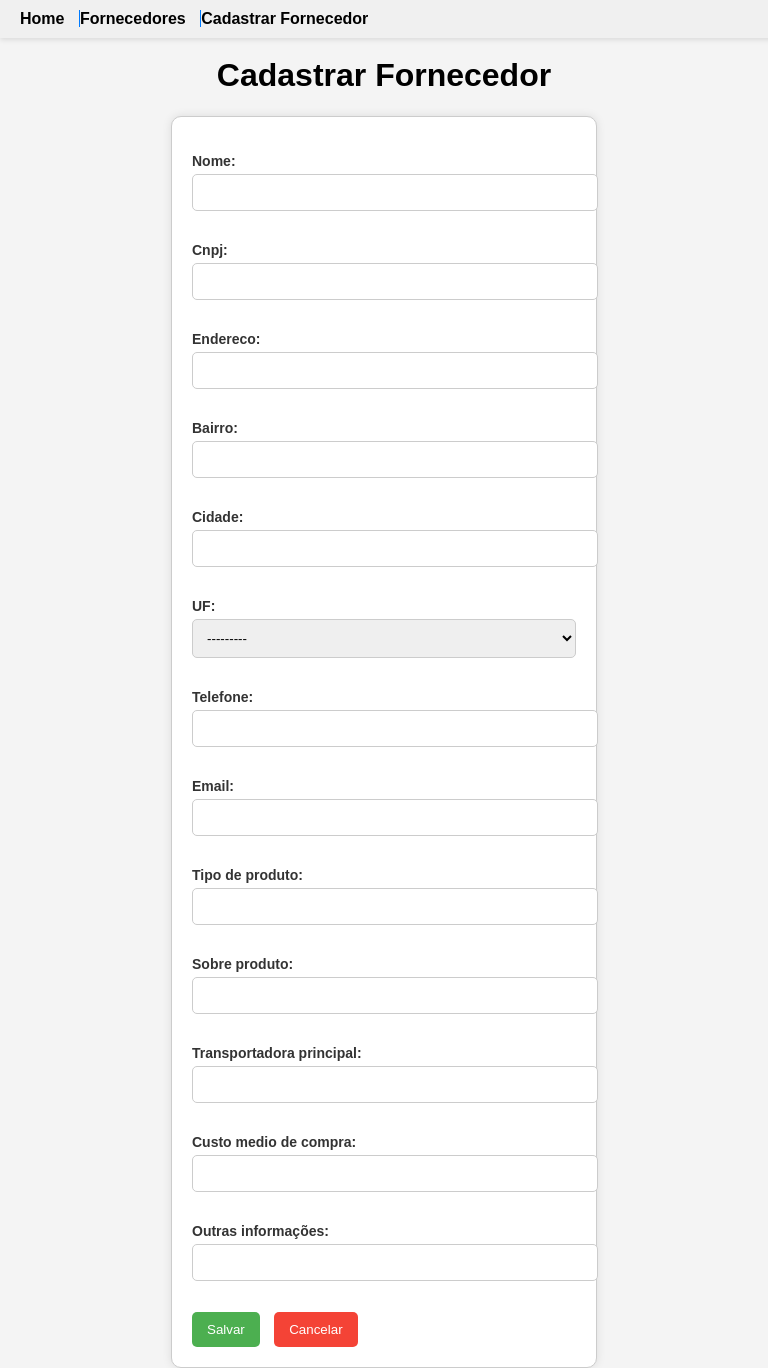
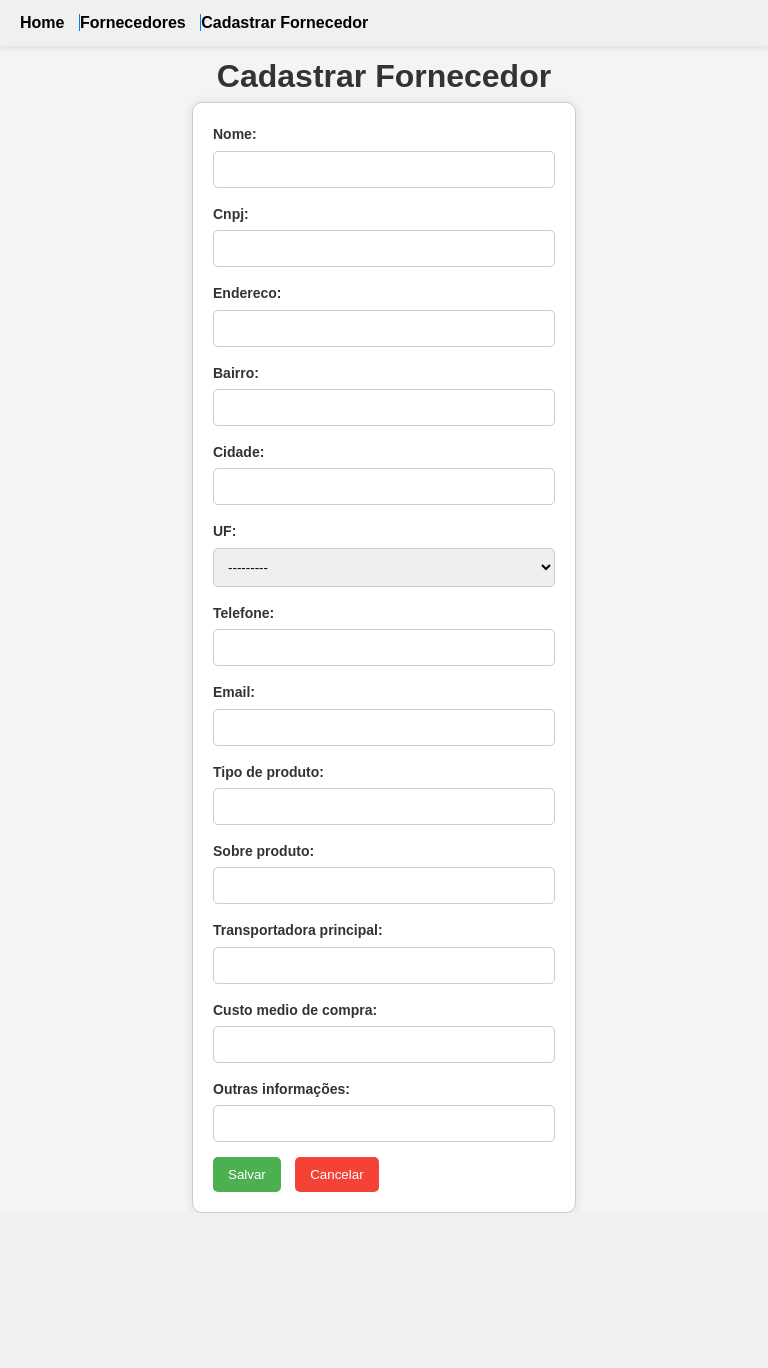
Before and after one commit to ViniDaniel/Cadastro_de_Fornecedores, a Django app: page /create in a window 768 px wide. After the commit the page ends 1213 px from the top, so only its background shows below. Run offline with Django 5.2, Linux system fonts and the light colour scheme.

Commit message:
Atualização de css

```diff
--- a/static/css/base.css
+++ b/static/css/base.css
@@ -1,4 +1,20 @@
+* {
+    margin: 0;
+    padding: 0;
+    box-sizing: border-box;
+}
+body {
+    font-family: Arial, sans-serif;
+    line-height: 1.6;
+    color: #333;
+    background-color: #f4f4f4;
+    padding: 20px;
+}
+
 header {
+    display: flex;
+    justify-content: space-between;
+    align-items: center;
     position: fixed;
     top: 0;
     left: 0;
@@ -35,3 +51,33 @@ nav a:first-child {
 nav a:hover {
     color: #007bff;
 }
+
+main {
+    display: flex;
+    flex-direction: column;
+    gap: 20px;
+    margin-top: 20px;
+}
+
+/* Responsividade */
+@media (min-width: 768px) {
+    main {
+        flex-direction: row;
+    }
+}
+
+/* Media query para telas menores, como celulares */
+@media (max-width: 768px) {
+    .container {
+        padding: 10px;
+    }
+
+    header {
+        flex-direction: column;
+        align-items: flex-start;
+    }
+
+    header nav ul {
+        flex-direction: column;
+    }
+}
```
Also changed, not shown: db.sqlite3.
